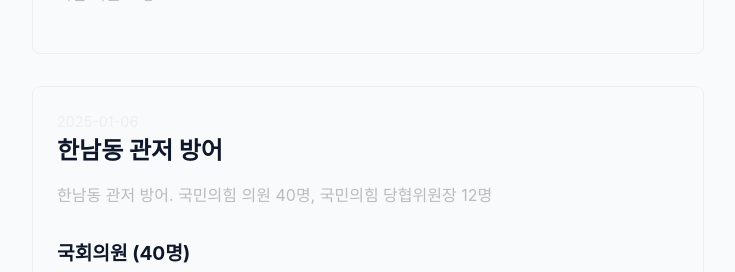
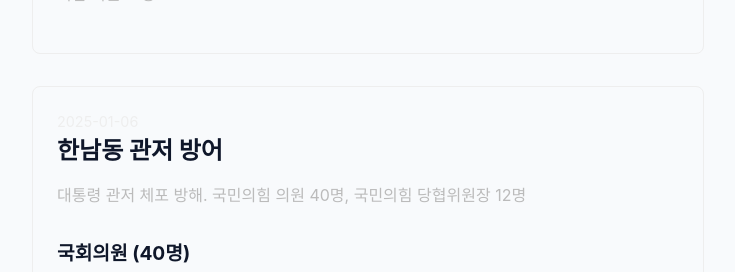
Before and after one commit to masizanet/after123, a Next.js app: page /accomplice in a window 1280 px wide. Shown: the part 1853-2125 px from the top of the page, without its empty margins (272-1007 px from the left). Built offline with nearby package versions, Linux system fonts and the light colour scheme; a web font is replaced by a local one.

Commit message:
edit text

```diff
--- a/src/constants/pplEvents.ts
+++ b/src/constants/pplEvents.ts
@@ -50,7 +50,7 @@
     date: '2025-01-06',
     title: '한남동 관저 방어',
     type: 'participate',
-    description: '한남동 관저 방어. 국민의힘 의원 40명, 국민의힘 당협위원장 12명',
+    description: '대통령 관저 체포 방해. 국민의힘 의원 40명, 국민의힘 당협위원장 12명',
     members: {
       lawmakers: [
         '이상휘', '임이자', '이만희', '강선영', '임종득', '송언석', '최은석', '김위상',
```
